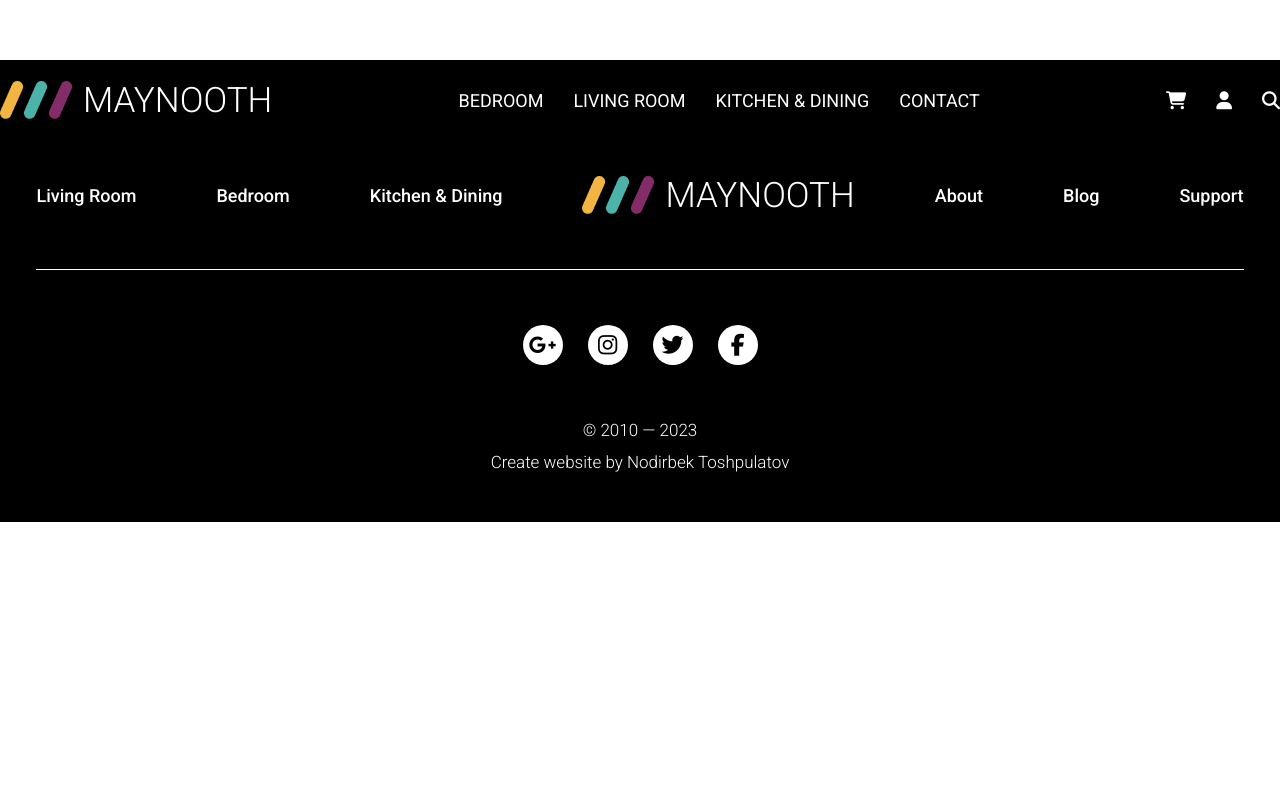
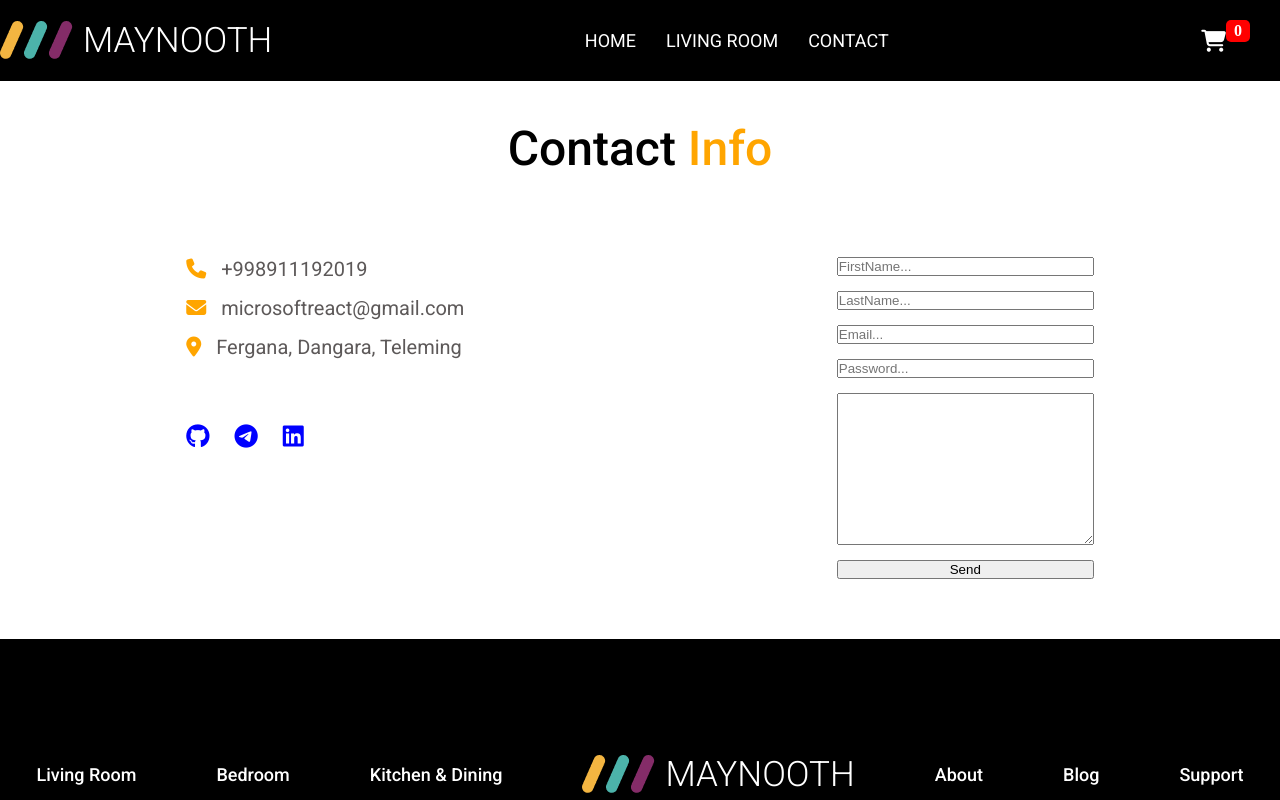
Before and after one commit to microsoftreact/Furniture, a React (Vite) app: page /contact in a window 1280 px wide. Shown: the top 800 px of the page. Built offline with nearby package versions, Linux system fonts and the light colour scheme.

Commit message:
add from page

```diff
--- a/src/App.jsx
+++ b/src/App.jsx
@@ -5,10 +5,16 @@ import Home from "./pages/home/Home";
 import Footer from "./components/footer/Footer";
 import LivingRoom from "./pages/livingroom/LivingRoom";
 import Sofas from "./pages/sofas/Sofas";
+import Modal from "./pages/modal/Modal";
+import Contact from "./pages/contact/Contact";
 
 function App() {
+  // DATABASE
+
   const [data, setData] = useState([
     {
+      id: "1",
+      amount: "1",
       name: "Comfort",
       text: "green 2-Seater velvet sofa",
       price: 299,
@@ -17,6 +23,8 @@ function App() {
       halfrating: "fa-regular fa-star-half-stroke",
     },
     {
+      id: "2",
+      amount: "1",
       name: "Ancient",
       text: "green 2-Seater velvet sofa",
       price: 159,
@@ -24,6 +32,8 @@ function App() {
       rating: "fa-solid fa-star",
     },
     {
+      id: "3",
+      amount: "1",
       name: "Special",
       text: "green 2-Seater velvet sofa",
       price: 499,
@@ -32,6 +42,8 @@ function App() {
       halfrating: "fa-regular fa-star-half-stroke",
     },
     {
+      id: "4",
+      amount: "1",
       name: "Ancient",
       text: "green 2-Seater velvet sofa",
       price: 399,
@@ -39,6 +51,8 @@ function App() {
       rating: "fa-solid fa-star",
     },
     {
+      id: "5",
+      amount: "1",
       name: "Sassy",
       text: "green 2-Seater velvet sofa",
       price: 199,
@@ -46,6 +60,8 @@ function App() {
       halfrating: "fa-regular fa-star-half-stroke",
     },
     {
+      id: "6",
+      amount: "1",
       name: "Sunny",
       text: "green 2-Seater velvet sofa",
       price: 299,
@@ -53,6 +69,8 @@ function App() {
       rating: "fa-solid fa-star",
     },
     {
+      id: "7",
+      amount: "1",
       name: "Comfort",
       text: "green 2-Seater velvet sofa",
       price: 499,
@@ -60,6 +78,8 @@ function App() {
       rating: "fa-solid fa-star",
     },
     {
+      id: "8",
+      amount: "1",
       name: "Special",
       text: "green 2-Seater velvet sofa",
       price: 400,
@@ -68,6 +88,8 @@ function App() {
       rating: "fa-solid fa-star",
     },
     {
+      id: "9",
+      amount: "1",
       name: "Classy",
       text: "green 2-Seater velvet sofa",
       price: 699,
@@ -75,6 +97,8 @@ function App() {
       rating: "fa-solid fa-star",
     },
     {
+      id: "10",
+      amount: "1",
       name: "Ancient",
       text: "green 2-Seater velvet sofa",
       price: 299,
@@ -83,6 +107,8 @@ function App() {
       rating: "fa-solid fa-star",
     },
     {
+      id: "11",
+      amount: "1",
       name: "Classy",
       text: "green 2-Seater velvet sofa",
       price: 150,
@@ -90,6 +116,8 @@ function App() {
       halfrating: "fa-regular fa-star-half-stroke",
     },
     {
+      id: "12",
+      amount: "1",
       name: "Comfort",
       text: "green 2-Seater velvet sofa",
       price: 250,
@@ -98,6 +126,8 @@ function App() {
       rating: "fa-solid fa-star",
     },
     {
+      id: "13",
+      amount: "1",
       name: "Ancient",
       text: "green 2-Seater velvet sofa",
       price: 299,
@@ -106,6 +136,8 @@ function App() {
       halfrating: "fa-regular fa-star-half-stroke",
     },
     {
+      id: "14",
+      amount: "1",
       name: "Comfort",
       text: "green 2-Seater velvet sofa",
       price: 359,
@@ -114,6 +146,8 @@ function App() {
       halfrating: "fa-regular fa-star-half-stroke",
     },
     {
+      id: "15",
+      amount: "1",
       name: "Sassy",
       text: "green 2-Seater velvet sofa",
       price: 449,
@@ -121,6 +155,8 @@ function App() {
       rating: "fa-solid fa-star",
     },
     {
+      id: "16",
+      amount: "1",
       name: "Comfort",
       text: "green 2-Seater velvet sofa",
       price: 399,
@@ -129,6 +165,8 @@ function App() {
       rating: "fa-solid fa-star",
     },
     {
+      id: "17",
+      amount: "1",
       name: "Seater",
       text: "green 2-Seater velvet sofa",
       price: 199,
@@ -136,6 +174,8 @@ function App() {
       halfrating: "fa-regular fa-star-half-stroke",
     },
     {
+      id: "18",
+      amount: "1",
       name: "Classy",
       text: "green 2-Seater velvet sofa",
       price: 269,
@@ -143,6 +183,8 @@ function App() {
       rating: "fa-solid fa-star",
     },
     {
+      id: "19",
+      amount: "1",
       name: "Seater",
       text: "green 2-Seater velvet sofa",
       price: 499,
@@ -151,6 +193,8 @@ function App() {
       halfrating: "fa-regular fa-star-half-stroke",
     },
     {
+      id: "20",
+      amount: "1",
       name: "Classy",
       text: "green 2-Seater velvet sofa",
       price: 1342,
@@ -159,6 +203,8 @@ function App() {
       halfrating: "fa-regular fa-star-half-stroke",
     },
     {
+      id: "21",
+      amount: "1",
       name: "Sassy",
       text: "green 2-Seater velvet sofa",
       price: 1500,
@@ -167,6 +213,8 @@ function App() {
       halfrating: "fa-regular fa-star-half-stroke",
     },
     {
+      id: "22",
+      amount: "1",
       name: "Ancient",
       text: "green 2-Seater velvet sofa",
       price: 1110,
@@ -175,6 +223,8 @@ function App() {
       halfrating: "fa-regular fa-star-half-stroke",
     },
     {
+      id: "23",
+      amount: "1",
       name: "Comfort",
       text: "green 2-Seater velvet sofa",
       price: 1023,
@@ -183,6 +233,8 @@ function App() {
       halfrating: "fa-regular fa-star-half-stroke",
     },
     {
+      id: "24",
+      amount: "1",
       name: "Classy",
       text: "green 2-Seater velvet sofa",
       price: 943,
@@ -191,6 +243,8 @@ function App() {
       halfrating: "fa-regular fa-star-half-stroke",
     },
     {
+      id: "25",
+      amount: "1",
       name: "Seater",
       text: "green 2-Seater velvet sofa",
       price: 745,
@@ -199,6 +253,8 @@ function App() {
       halfrating: "fa-regular fa-star-half-stroke",
     },
     {
+      id: "26",
+      amount: "1",
       name: "Special",
       text: "green 2-Seater velvet sofa",
       price: 235,
@@ -206,6 +262,8 @@ function App() {
       halfrating: "fa-regular fa-star-half-stroke",
     },
     {
+      id: "27",
+      amount: "1",
       name: "Ancient",
       text: "green 2-Seater velvet sofa",
       price: 249,
@@ -213,6 +271,8 @@ function App() {
       rating: "fa-solid fa-star",
     },
     {
+      id: "28",
+      amount: "1",
       name: "Special",
       text: "green 2-Seater velvet sofa",
       price: 400,
@@ -221,6 +281,8 @@ function App() {
       halfrating: "fa-regular fa-star-half-stroke",
     },
     {
+      id: "29",
+      amount: "1",
       name: "Comfort",
       text: "green 2-Seater velvet sofa",
       price: 539,
@@ -229,6 +291,8 @@ function App() {
       halfrating: "fa-regular fa-star-half-stroke",
     },
     {
+      id: "30",
+      amount: "1",
       name: "Seater",
       text: "green 2-Seater velvet sofa",
       price: 799,
@@ -237,6 +301,8 @@ function App() {
       halfrating: "fa-regular fa-star-half-stroke",
     },
     {
+      id: "31",
+      amount: "1",
       name: "Classy",
       text: "green 2-Seater velvet sofa",
       price: 220,
@@ -244,6 +310,8 @@ function App() {
       halfrating: "fa-regular fa-star-half-stroke",
     },
     {
+      id: "32",
+      amount: "1",
       name: "Comfort",
       text: "green 2-Seater velvet sofa",
       price: 506,
@@ -252,6 +320,8 @@ function App() {
       halfrating: "fa-regular fa-star-half-stroke",
     },
     {
+      id: "33",
+      amount: "1",
       name: "Special",
       text: "green 2-Seater velvet sofa",
       price: 305,
@@ -259,6 +329,7 @@ function App() {
       rating: "fa-solid fa-star",
     },
   ]);
+
   return (
     <BrowserRouter>
       <Navbar />
@@ -266,6 +337,8 @@ function App() {
         <Route path="/" element={<Home />} />
         <Route path="/livingroom" element={<LivingRoom />} />
         <Route path="/sofas" element={<Sofas data={data} />} />
+        <Route path="/modal" element={<Modal data={data} />} />
+        <Route path="/contact" element={<Contact />} />
       </Routes>
       <Footer />
     </BrowserRouter>
--- a/src/components/navbar/Navbar.css
+++ b/src/components/navbar/Navbar.css
@@ -58,7 +58,7 @@ nav .container {
 
 .navbar-socials i {
     color: #fff;
-    font-size: 18px;
+    font-size: 22px;
     cursor: pointer;
     transition: .5s;
 }
@@ -67,3 +67,15 @@ nav .container {
     scale: 0.9;
     color: orange;
 }
+
+.navbar-socials span:nth-child(2) {
+    padding: 2px 8px;
+    background-color: red;
+    color: white;
+    font-weight: bold;
+    border-radius: 5px;
+    position: relative;
+    top: -10px;
+    left: -30px;
+    font-size: 16px;
+}
--- a/src/components/navbar/Navbar.jsx
+++ b/src/components/navbar/Navbar.jsx
@@ -4,6 +4,7 @@ import "./Navbar.css";
 
 function Navbar() {
   const [scroll, setScroll] = useState(false);
+  const [openShop, setOpenShop] = useState(false);
 
   const handleScroll = () => {
     if (window.scrollY > 100) {
@@ -29,28 +30,30 @@ function Navbar() {
               <img src="navbarImg/green.png" alt="" />
               <img src="navbarImg/purple.png" alt="" />
             </div>
-            <h2>Maynooth</h2>
+            <NavLink to={"/"}>
+              <h2>Maynooth</h2>
+            </NavLink>
           </div>
           <div className="navbar-links">
             <ul>
               <li>
-                <NavLink to={"/"}>Bedroom</NavLink>
+                <NavLink to={"/"}>Home</NavLink>
               </li>
               <li>
                 <NavLink to={"/livingroom"}>Living Room</NavLink>
               </li>
               <li>
-                <NavLink to={"/"}>Kitchen & Dining</NavLink>
-              </li>
-              <li>
-                <NavLink to={"/"}>Contact</NavLink>
+                <NavLink to={"/contact"}>Contact</NavLink>
               </li>
             </ul>
           </div>
           <div className="navbar-socials">
-            <i className="fa-solid fa-cart-shopping"></i>
-            <i className="fa-solid fa-user"></i>
-            <i className="fa-solid fa-magnifying-glass"></i>
+            <span>
+              <NavLink to={"/modal"}>
+                <i className="fa-solid fa-cart-shopping"></i>
+              </NavLink>
+            </span>
+            <span>0</span>
           </div>
         </div>
       </div>
--- a/src/index.css
+++ b/src/index.css
@@ -2,6 +2,7 @@
     margin: 0;
     padding: 0;
     box-sizing: border-box;
+    text-decoration: none;
 }
 
 .container {
--- /dev/null
+++ b/src/pages/contact/Contact.css
@@ -0,0 +1,71 @@
+@import url(https://fonts.googleapis.com/css2?family=Roboto:wght@100;200;300;400;500;600;800;900&display=swap);
+
+.contact-hero {
+    padding-top: 120px;
+}
+
+.contact-hero .contact-title {
+    font-size: 48px;
+    text-align: center;
+    padding-bottom: 80px;
+    font-family: 'Roboto', sans-serif;
+    font-weight: 500;
+}
+
+.contact-hero .contact-title span {
+    color: orange;
+}
+
+.contact {
+    width: 100%;
+    display: flex;
+    justify-content: space-around;
+}
+
+.contact-information {
+    display: flex;
+    flex-direction: column;
+    gap: 15px;
+}
+
+.contact-information .phone,
+.contact-information .email,
+.contact-information .address {
+    display: flex;
+    align-items: center;
+    gap: 15px;
+}
+
+.contact-information .phone i,
+.contact-information .email i,
+.contact-information .address i {
+    font-size: 20px;
+    color: orange;
+}
+
+.contact-information .phone a,
+.contact-information .email a,
+.contact-information .address a {
+    font-size: 20px;
+    font-family: 'Roboto', sans-serif;
+    color: rgb(93, 89, 89);
+}
+
+.contact-information .socials {
+    display: flex;
+    padding-top: 50px;
+    gap: 25px;
+}
+
+.contact-information .socials a {
+    font-size: 24px;
+    color: blue;
+}
+
+
+
+.contact-form {
+    display: flex;
+    flex-direction: column;
+    gap: 15px;
+}
--- /dev/null
+++ b/src/pages/contact/Contact.jsx
@@ -0,0 +1,62 @@
+import React from "react";
+import { NavLink } from "react-router-dom";
+import "./Contact.css";
+
+function Contact() {
+  return (
+    <div>
+      <div className="contact-hero">
+        <div className="container">
+          <h1 className="contact-title">
+            Contact <span>Info</span>
+          </h1>
+        </div>
+        <div className="container">
+          <div className="contact">
+            <div className="contact-information">
+              <div className="phone">
+                <i className="fa-solid fa-phone"></i>
+                <NavLink to={"/"}>+998911192019</NavLink>
+              </div>
+              <div className="email">
+                <i className="fa-solid fa-envelope"></i>
+                <NavLink to="/">microsoftreact@gmail.com</NavLink>
+              </div>
+              <div className="address">
+                <i className="fa-solid fa-location-dot"></i>
+                <NavLink
+                  to={
+                    "https://www.google.com/maps/place/%D0%A2%D0%B5%D0%BB%D0%B8%D0%BC%D0%B8%D0%BD%D0%B3,+%D0%A3%D0%B7%D0%B1%D0%B5%D0%BA%D0%B8%D1%81%D1%82%D0%B0%D0%BD/@40.616907,70.8795401,15z/data=!3m1!4b1!4m9!1m2!2m1!1sDangara+Teleming!3m5!1s0x38baea1b32b49583:0xdefcba72a09490a7!8m2!3d40.615787!4d70.8996924!16s%2Fg%2F1vv2qm9d?entry=ttu"
+                  }
+                >
+                  Fergana, Dangara, Teleming
+                </NavLink>
+              </div>
+              <div className="socials">
+                <NavLink to={"https://github.com/microsoftreact"}>
+                  <i className="fa-brands fa-github"></i>
+                </NavLink>
+                <NavLink to={"https://t.me/@microsoftreact"}>
+                  <i className="fa-brands fa-telegram"></i>
+                </NavLink>
+                <NavLink to={"https://www.linkedin.com/in/microsoftdev/"}>
+                  <i class="fa-brands fa-linkedin"></i>
+                </NavLink>
+              </div>
+            </div>
+            <div className="contact-form">
+              <input type="text" placeholder="FirstName..." />
+              <input type="text" placeholder="LastName..." />
+              <input type="email" placeholder="Email..." />
+              <input type="password" placeholder="Password..." />
+              <textarea name="" id="" cols="30" rows="10"></textarea>
+              <button>Send</button>
+            </div>
+          </div>
+        </div>
+      </div>
+    </div>
+  );
+}
+
+export default Contact;
--- /dev/null
+++ b/src/pages/modal/Modal.css
@@ -0,0 +1,106 @@
+@import url(https://fonts.googleapis.com/css2?family=Roboto:wght@100;200;300;400;500;600;800;900&display=swap);
+
+.cardModal {
+    width: 100%;
+    min-height: 80vh;
+    padding-top: 150px;
+}
+
+.cardModal .modal {
+    width: 100%;
+    min-height: 15vh;
+    padding: 10px 15px;
+    display: flex;
+    justify-content: space-between;
+    border: 3px solid rgba(0, 0, 0, 0.4);
+    border-radius: 5px;
+    box-shadow: 0px 10px 10px 10px rgba(0, 0, 0, 0.2);
+}
+
+.modal .card-img {
+    display: flex;
+    gap: 30px;
+    align-items: center;
+}
+
+.modal .card-img img {
+    width: 80px;
+    height: 80px;
+    border: 1px solid red;
+    object-fit: cover;
+}
+
+.modal .card-img p {
+    font-size: 18px;
+    font-family: 'Roboto', sans-serif;
+}
+
+.modal .btn-algorithm {
+    display: flex;
+    align-items: center;
+    gap: 15px;
+}
+
+.modal .btn-algorithm span {
+    font-size: 18px;
+    width: 35px;
+    height: 35px;
+    border: 1px solid rgba(0, 0, 0, 0.6);
+    font-family: 'Roboto', sans-serif;
+    display: flex;
+    align-items: center;
+    justify-content: center;
+    border-radius: 3px;
+}
+
+.modal .btn-algorithm button {
+    width: 35px;
+    height: 35px;
+    font-size: 18px;
+    color: rgb(93, 90, 90);
+    cursor: pointer;
+    border-radius: 3px;
+    border: 1px solid rgba(0, 0, 0, 0.5);
+    transition: .5s;
+    outline: none;
+}
+
+.modal .btn-algorithm button:active {
+    scale: 0.9;
+}
+
+.btn-remove {
+    display: flex;
+    align-items: center;
+    gap: 40px;
+}
+
+.btn-remove span {
+    font-size: 20px;
+    font-family: 'Roboto', sans-serif;
+}
+
+.btn-remove button {
+    padding: 6px 30px;
+    border-radius: 3px;
+    border: 1px solid rgba(0, 0, 0, 0.5);
+    cursor: pointer;
+    transition: .5s;
+    font-size: 18px;
+    outline: none;
+}
+
+.btn-remove button:active {
+    scale: 0.9;
+}
+
+.total {
+    display: flex;
+    justify-content: space-between;
+    padding-top: 40px;
+}
+
+.total span {
+    font-size: 22px;
+    font-family: 'Roboto', sans-serif;
+}
--- /dev/null
+++ b/src/pages/modal/Modal.jsx
@@ -0,0 +1,32 @@
+import React from "react";
+import "./Modal.css";
+
+function Modal({ data }) {
+  return (
+    <div className="cardModal">
+      <div className="container">
+        <div className="modal">
+          <div className="card-img">
+            <img src="" alt="Bu yerda rasm bor" />
+            <p>Lorem ipsum resta</p>
+          </div>
+          <div className="btn-algorithm">
+            <button>+</button>
+            <span>10</span>
+            <button>-</button>
+          </div>
+          <div className="btn-remove">
+            <span>500</span>
+            <button>Remove</button>
+          </div>
+        </div>
+        <div className="total">
+          <span>Total Price of your Card</span>
+          <span>$1000</span>
+        </div>
+      </div>
+    </div>
+  );
+}
+
+export default Modal;
--- a/src/pages/sofas/Sofas.css
+++ b/src/pages/sofas/Sofas.css
@@ -116,11 +116,16 @@
 
 .sofas-card-section-two button {
     padding: 8px 20px;
+}
+
+.sofas-card-section-two button a {
+
     font-size: 14px;
     font-weight: 400;
     font-family: 'Roboto', sans-serif;
     color: #000000;
     cursor: pointer;
+    text-decoration: none;
 }
 
 .section-two-cost h4 {
```
Also changed, not shown: src/pages/sofas/Sofas.jsx (+11 -4 lines).
